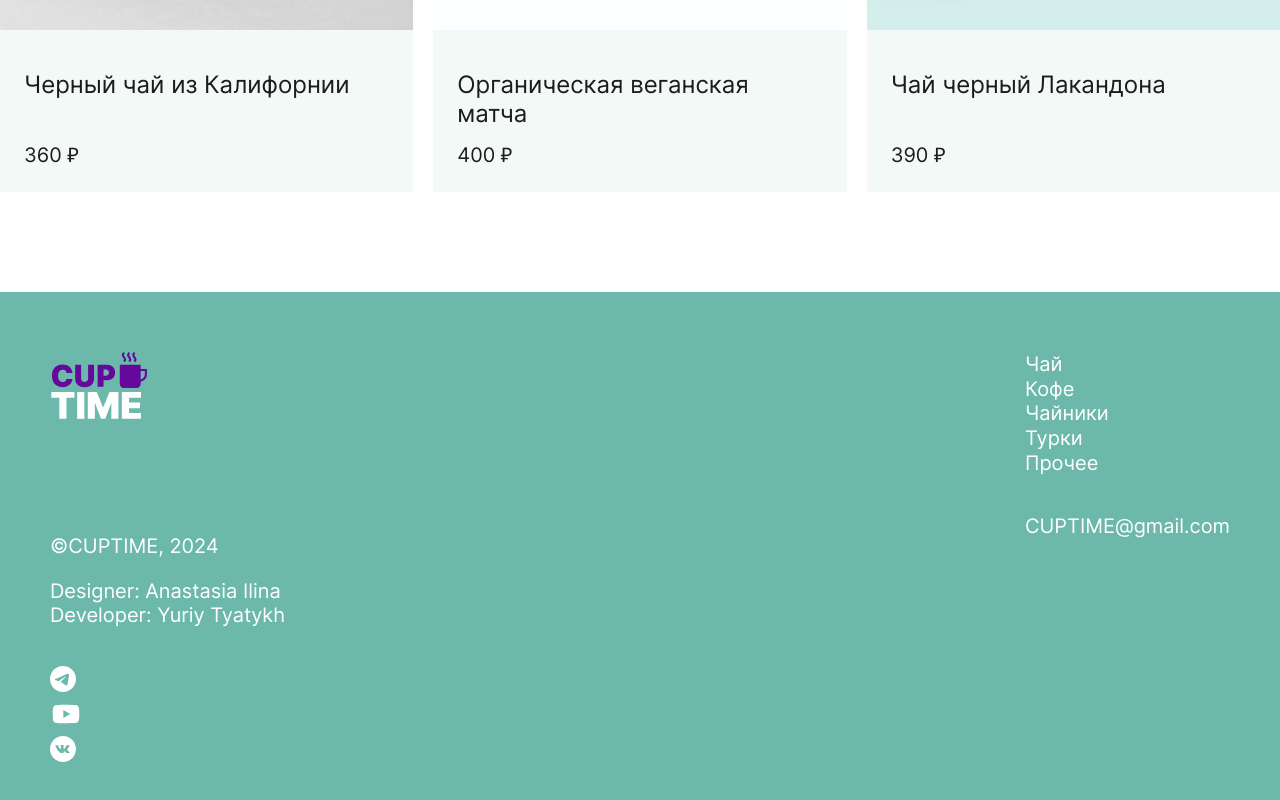
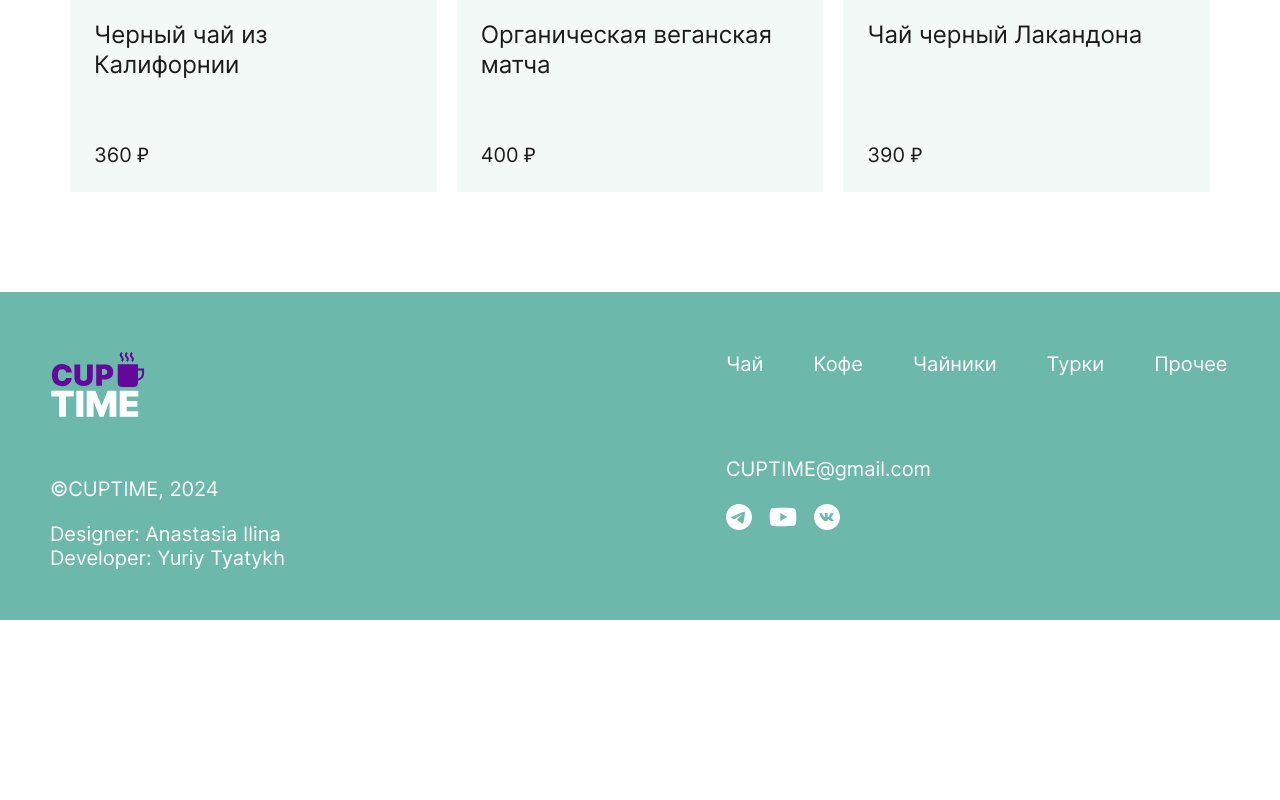
Before and after one commit to YuriyTyatykh/cup-time-dev, a plain HTML site: page index.html in a window 1280 px wide. Shown: the part 1822-2622 px from the top of the page. After the commit the page ends 2442 px from the top, so only its background shows below. Drawn offline with Linux system fonts and the light colour scheme.

Commit message:
css_upgrade_footer

```diff
--- a/styles/style.css
+++ b/styles/style.css
@@ -108,6 +108,7 @@
     margin-top: 0;
     margin-bottom: 60px;
     max-width: 800px;
+    margin-left: 65px;
 }
 
 .promo__link {
@@ -115,6 +116,7 @@
     border: 1px solid #fff;
     border-radius: 4px;
     padding: 16px 24px;
+    margin-left: 70px;
 }
 
 .products {
@@ -133,6 +135,8 @@
     display: grid;
     grid-template-columns: repeat(3, 1fr);
     gap: 20px;
+    margin-left: 70px;
+    margin-right: 70px;
 }
 
 .product {
@@ -186,18 +190,28 @@
     justify-content: space-between;
 }
 .footer__logo-link {
+    width: 99px;
+    height: 67px;
 }
 .footer__logo {
 }
 .footer__nav {
+    width: 504px;
+    height: 25px;
+
 }
 .footer__menu {
+    display: flex;
+    align-items: center;
+    gap: 50px;
 }
 .footer__menu-item {
 }
 .footer__menu-link {
 }
 .footer__info {
+    width: 254px;
+    height: 103px;
 }
 .footer__copyright {
 }
@@ -208,10 +222,18 @@
 .footer__developer-link {
 }
 .footer__contacts {
+    width: 205px;
+    height: 73px;
+    font-weight: 400;
+    font-size: 20px;
 }
 .footer__email {
 }
 .footer__social {
+    display: flex;
+    align-items: center;
+    gap: 15px;
+    margin-top: 19px;
 }
 .footer__social__item {
 }
```
Also changed, not shown: index.html (+3 -2 lines).
